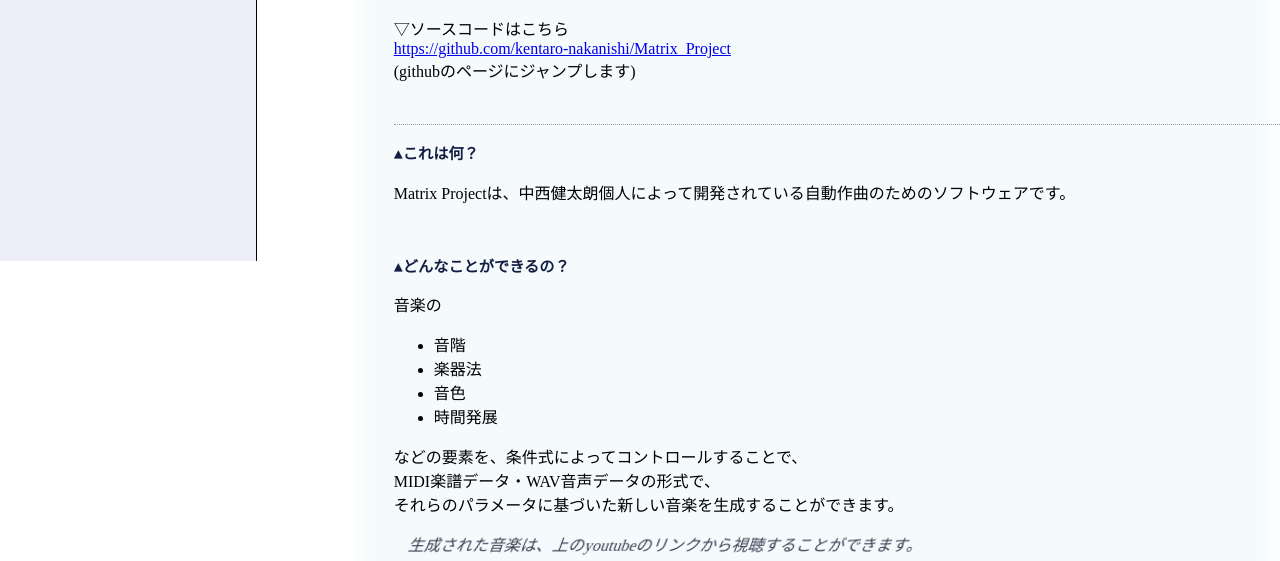
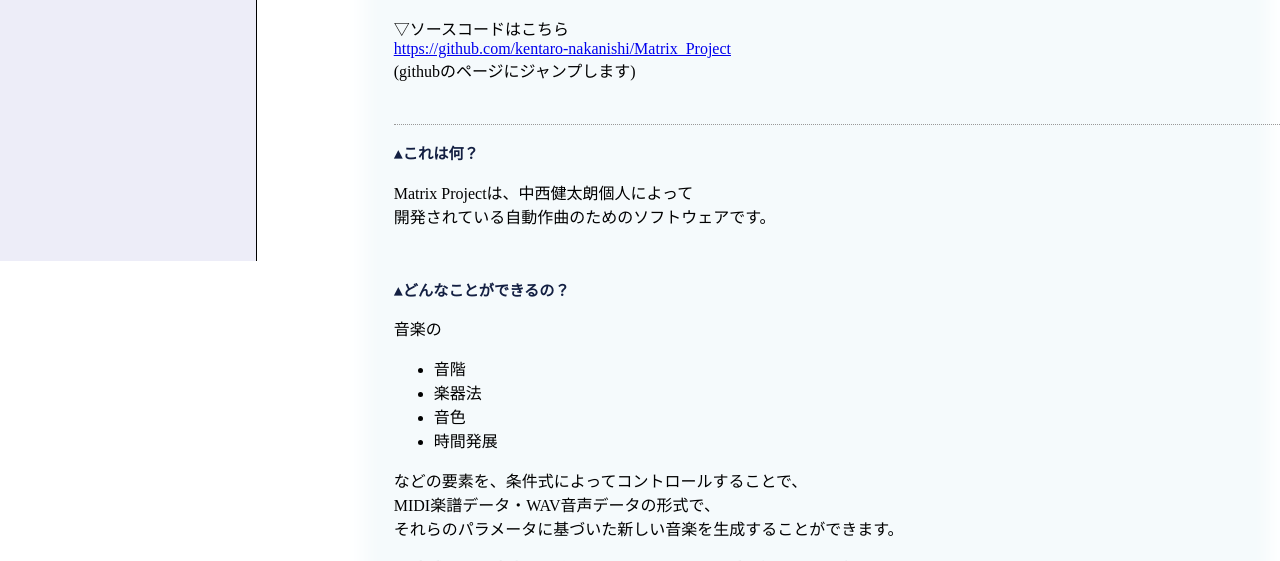
Before and after one commit to kentaro-nakanishi/portfolio, a plain HTML site: page work.html in a window 1280 px wide. Shown: the part 539-1100 px from the top of the page. Drawn offline with Linux system fonts and the light colour scheme.

Commit message:
Update work.html

```diff
--- a/work.html
+++ b/work.html
@@ -79,7 +79,7 @@
                 <h3 class="titlefont">▲これは何？</h3>
             </p>
             <p>
-                Matrix Projectは、中西健太朗個人によって開発されている自動作曲のためのソフトウェアです。
+                Matrix Projectは、中西健太朗個人によって<br>開発されている自動作曲のためのソフトウェアです。
             </p>
 
             <div>&emsp;</div>
```
